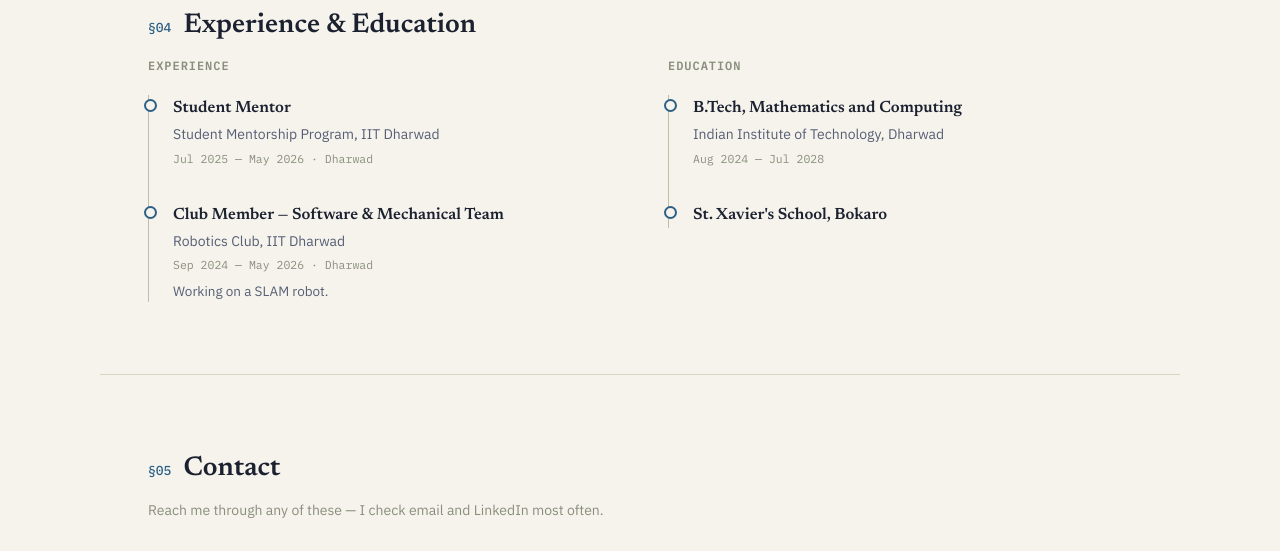
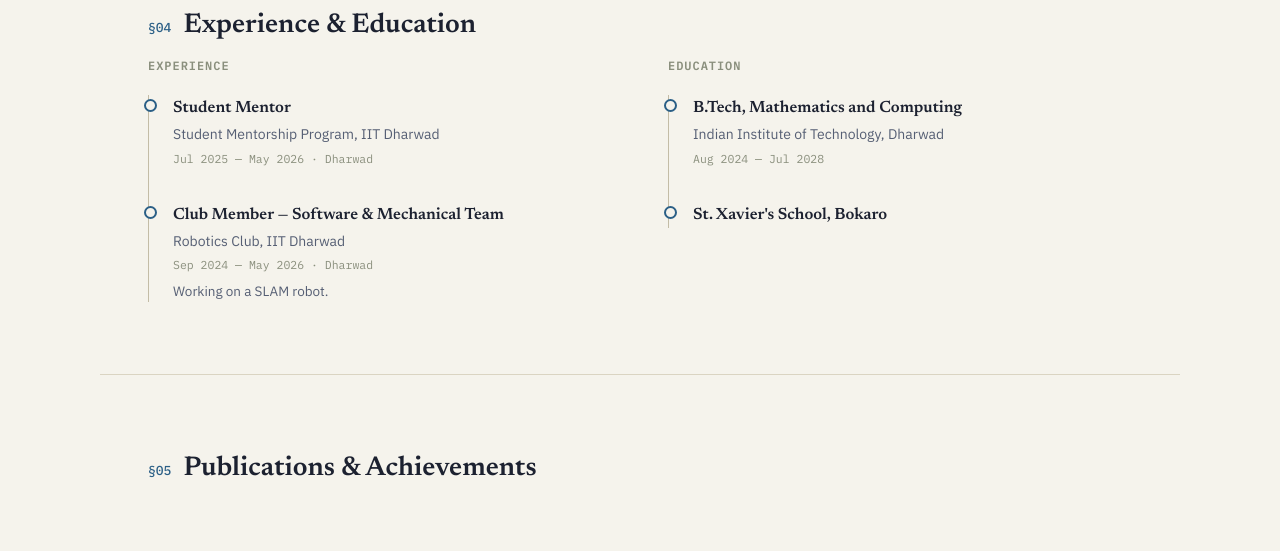
Before and after one commit to AKJ-071006-IITDH/My-Website, a plain HTML site: page index.html in a window 1280 px wide. Shown: the part 2010-2561 px from the top of the page. Drawn offline with Linux system fonts and the light colour scheme.

Commit message:
Add Publications section and update Contact section

```diff
--- a/index.html
+++ b/index.html
@@ -24,6 +24,7 @@
     <a href="#skills">Skills</a>
     <a href="#projects">Projects</a>
     <a href="#experience">Experience</a>
+    <a href="#publications">Publications</a>
     <a href="#contact">Contact</a>
   </nav>
   <button class="nav__toggle" id="navToggle" aria-label="Toggle menu" aria-expanded="false">
@@ -88,9 +89,16 @@
     </div>
   </section>
 
+  <!-- ============ PUBLICATIONS & ACHIEVEMENTS ============ -->
+  <section class="section" id="publications">
+    <h2 class="section__heading"><span class="section__num">§05</span> Publications &amp; Achievements</h2>
+    <div class="pub-list" id="publicationsList"></div>
+    <ul class="achievements" id="achievementsList"></ul>
+  </section>
+
   <!-- ============ CONTACT ============ -->
   <section class="section section--contact" id="contact">
-    <h2 class="section__heading"><span class="section__num">§05</span> Contact</h2>
+    <h2 class="section__heading"><span class="section__num">§06</span> Contact</h2>
     <p class="section__note">Reach me through any of these &mdash; I check email and LinkedIn most often.</p>
     <div class="links" id="linksList"></div>
   </section>
```
